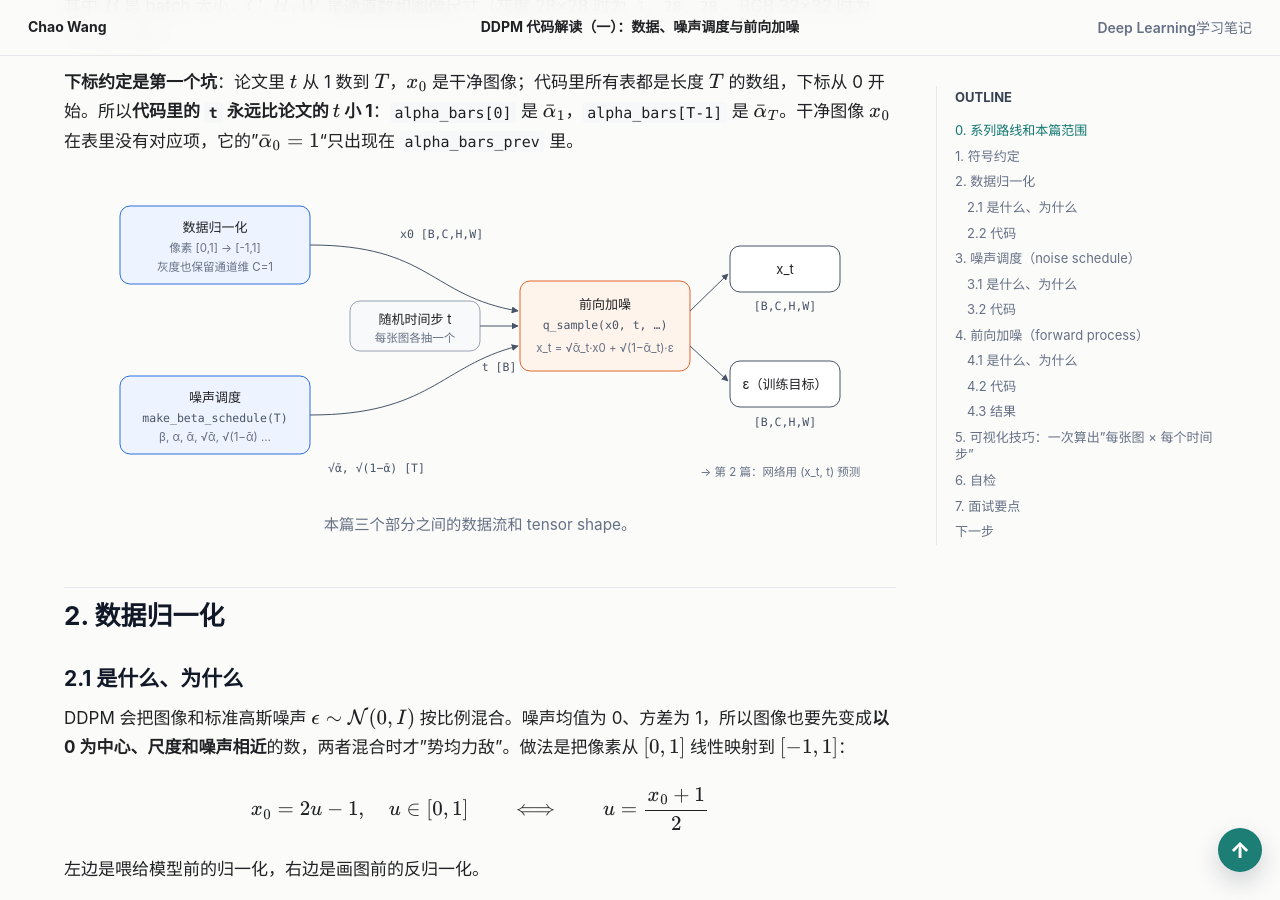
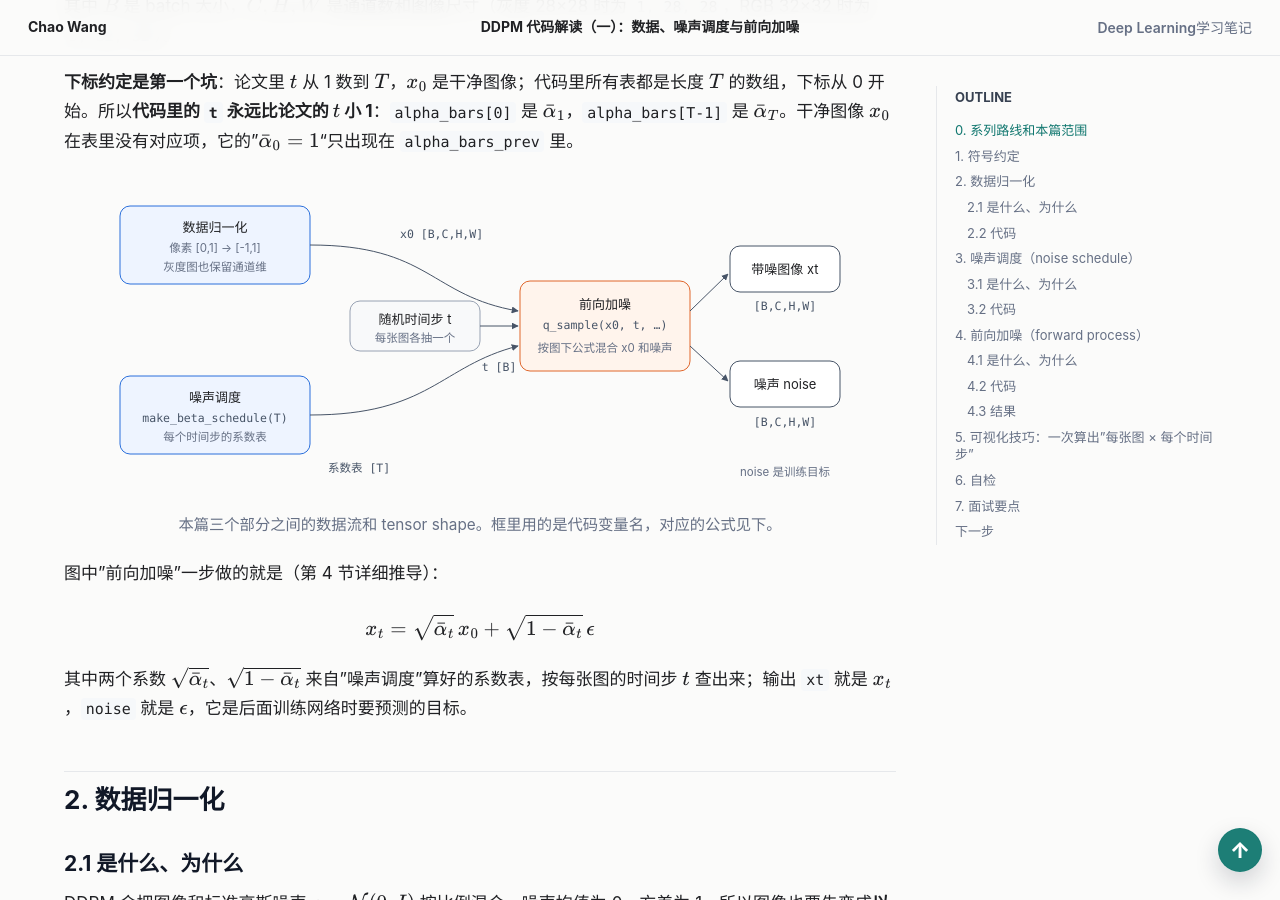
Before and after one commit to chaowang15/deep-learning, a Jekyll site: the page built from ddpm-code-01/index.md, in a window 1280 px wide and 900 px high, scrolled down 1731 px. Built offline with Jekyll 4.4.1, drawn with Linux system fonts in a browser that asks for light colours.

Commit message:
DDPM walkthrough 1: plain-text labels in the data-flow diagram, formula typeset below it (#10)
Claude-Session: https://claude.ai/code/session_01736kzhV8NYnNdtei3UizGi

Co-authored-by: Claude <noreply@anthropic.com>

```diff
--- a/ddpm-code-01/index.md
+++ b/ddpm-code-01/index.md
@@ -70,36 +70,44 @@ DDPM 的完整流程可以拆成五步，每一步都能单独理解、单独检
   <rect x="20" y="30" width="190" height="78" rx="10" fill="#eef4ff" stroke="#2a6fdb"/>
   <text x="115" y="56" text-anchor="middle">数据归一化</text>
   <text x="115" y="76" text-anchor="middle" class="sm">像素 [0,1] → [-1,1]</text>
-  <text x="115" y="95" text-anchor="middle" class="sm">灰度也保留通道维 C=1</text>
+  <text x="115" y="95" text-anchor="middle" class="sm">灰度图也保留通道维</text>
   <rect x="20" y="200" width="190" height="78" rx="10" fill="#eef4ff" stroke="#2a6fdb"/>
   <text x="115" y="226" text-anchor="middle">噪声调度</text>
   <text x="115" y="246" text-anchor="middle" class="mono">make_beta_schedule(T)</text>
-  <text x="115" y="265" text-anchor="middle" class="sm">β, α, ᾱ, √ᾱ, √(1−ᾱ) …</text>
+  <text x="115" y="265" text-anchor="middle" class="sm">每个时间步的系数表</text>
   <rect x="250" y="125" width="130" height="50" rx="10" fill="#f8f9fa" stroke="#98a2b3"/>
   <text x="315" y="148" text-anchor="middle">随机时间步 t</text>
   <text x="315" y="166" text-anchor="middle" class="sm">每张图各抽一个</text>
   <rect x="420" y="105" width="170" height="90" rx="10" fill="#fff4ec" stroke="#e0662b"/>
   <text x="505" y="133" text-anchor="middle">前向加噪</text>
   <text x="505" y="153" text-anchor="middle" class="mono">q_sample(x0, t, …)</text>
-  <text x="505" y="176" text-anchor="middle" class="sm">x_t = √ᾱ_t·x0 + √(1−ᾱ_t)·ε</text>
+  <text x="505" y="176" text-anchor="middle" class="sm">按图下公式混合 x0 和噪声</text>
   <rect x="630" y="70" width="110" height="46" rx="10" fill="#fff" stroke="#475467"/>
-  <text x="685" y="98" text-anchor="middle">x_t</text>
+  <text x="685" y="98" text-anchor="middle">带噪图像 xt</text>
   <rect x="630" y="185" width="110" height="46" rx="10" fill="#fff" stroke="#475467"/>
-  <text x="685" y="213" text-anchor="middle">ε（训练目标）</text>
+  <text x="685" y="213" text-anchor="middle">噪声 noise</text>
   <path d="M210,69 C330,69 330,120 418,135" fill="none" stroke="#475467" marker-end="url(#ar)"/>
   <text x="300" y="62" class="mono">x0 [B,C,H,W]</text>
   <path d="M210,239 C330,239 340,190 418,170" fill="none" stroke="#475467" marker-end="url(#ar)"/>
-  <text x="228" y="296" class="mono">√ᾱ, √(1−ᾱ) [T]</text>
+  <text x="228" y="296" class="mono">系数表 [T]</text>
   <path d="M380,150 L418,150" fill="none" stroke="#475467" marker-end="url(#ar)"/>
   <text x="399" y="195" text-anchor="middle" class="mono">t [B]</text>
   <path d="M590,135 L628,98" fill="none" stroke="#475467" marker-end="url(#ar)"/>
   <path d="M590,170 L628,205" fill="none" stroke="#475467" marker-end="url(#ar)"/>
   <text x="685" y="134" text-anchor="middle" class="mono">[B,C,H,W]</text>
   <text x="685" y="250" text-anchor="middle" class="mono">[B,C,H,W]</text>
-  <text x="685" y="300" text-anchor="middle" class="sm">→ 第 2 篇：网络用 (x_t, t) 预测 ε</text>
+  <text x="685" y="300" text-anchor="middle" class="sm">noise 是训练目标</text>
 </svg>
-<figcaption>本篇三个部分之间的数据流和 tensor shape。</figcaption>
+<figcaption>本篇三个部分之间的数据流和 tensor shape。框里用的是代码变量名，对应的公式见下。</figcaption>
 </figure>
+
+图中"前向加噪"一步做的就是（第 4 节详细推导）：
+
+$$
+x_t = \sqrt{\bar\alpha_t}\, x_0 + \sqrt{1-\bar\alpha_t}\, \epsilon
+$$
+
+其中两个系数 $$\sqrt{\bar\alpha_t}$$、$$\sqrt{1-\bar\alpha_t}$$ 来自"噪声调度"算好的系数表，按每张图的时间步 $$t$$ 查出来；输出 `xt` 就是 $$x_t$$，`noise` 就是 $$\epsilon$$，它是后面训练网络时要预测的目标。
 
 ## 2. 数据归一化
 
```
